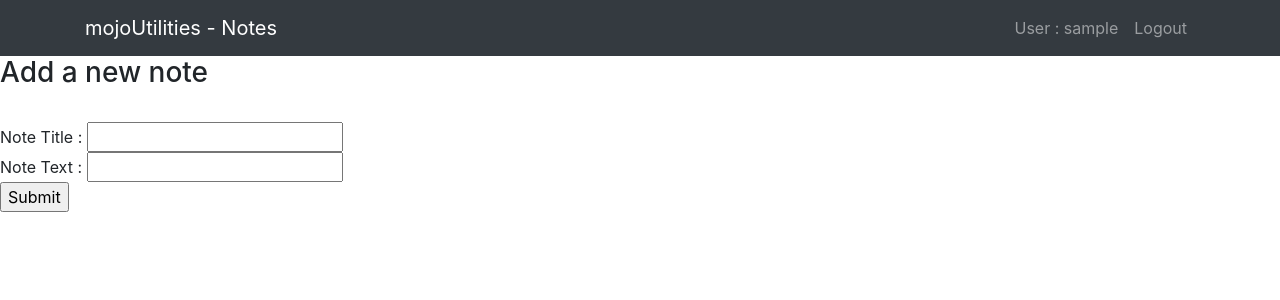
After one commit to suvigyaagr/mojoUtilities, a Django app: a page that uses mojoUtilities/notes/templates/notes/base.html in a window 1280 px wide. The commit adds this page. Shown: the top 300 px of the page. Run offline with Django 3.2, Linux system fonts and the light colour scheme; some libraries are stand-ins or nearby versions.

Commit message:
Adding and retreiving notes

```diff
--- /dev/null
+++ b/mojoUtilities/notes/templates/notes/add_new_note.html
@@ -0,0 +1,21 @@
+{% extends 'notes/base.html' %}
+
+{% block title %}
+	Add new note
+{% endblock title %}
+
+
+{% block body %}
+	<h3>Add a new note</h3>
+
+	<br>
+
+	<form action="{% url 'notes:add_note' user_name %}" method="post">
+		{% csrf_token %}
+		Note Title : <input type="text" name="note_title" required>
+		<br>
+		Note Text : <input type="text" name="note_text" required>
+		<br>
+		<input type="submit" value="Submit">
+	</form>
+{% endblock %}
--- a/mojoUtilities/notes/templates/notes/base.html
+++ b/mojoUtilities/notes/templates/notes/base.html
@@ -28,10 +28,10 @@
               <a class="nav-link" href="#">About</a>
             </li> -->
             <li class="nav-item">
-              <a class="nav-link" href="#">User : {% block user %}{% endblock user %}</a>
+              <a class="nav-link" href="#">User : {{ user_name }}</a>
             </li>
             <li class="nav-item">
-              <a class="nav-link" href="#">Logout</a>
+              <a class="nav-link" href="{% url 'notes:index' %}">Logout</a>
             </li>
           </ul>
         </div>
--- a/mojoUtilities/notes/templates/notes/login.html
+++ b/mojoUtilities/notes/templates/notes/login.html
@@ -8,7 +8,7 @@
 
 	<br>
 
-	<form action="login/" method="post">
+	<form action="{% url 'notes:login' %}" method="post">
 		{% csrf_token %}
 		Username : <input type="text" name="user_name" required>
 		<br>
--- a/mojoUtilities/notes/urls.py
+++ b/mojoUtilities/notes/urls.py
@@ -9,4 +9,6 @@ urlpatterns = [
 	url(r'^$', views.index, name='index'),
 	url(r'^login/$', views.userLogin, name='login'),
 	url(r'^@(?P<user_name>\w+)/dashboard/$', views.userDashboard, name='dashboard'),
+	url(r'^@(?P<user_name>\w+)/add_new_note/$', views.addNewNote, name='add_new_note'),
+	url(r'^@(?P<user_name>\w+)/add_note/$', views.addNote, name='add_note'),
 ]
--- a/mojoUtilities/notes/views.py
+++ b/mojoUtilities/notes/views.py
@@ -23,7 +23,29 @@ def userLogin(request):
 
 
 def userDashboard(request, user_name):
+    user_object = User.objects.get(user_name = user_name)
+    user_notes = NotesEntry.objects.filter(user_name = user_object)
+    context = {
+        'user_name': user_name,
+        'user_notes': user_notes,
+    }
+    return render(request, 'notes/user_dashboard.html', context)
+
+
+def addNewNote(request, user_name):
     context = {
         'user_name': user_name,
     }
-    return render(request, 'notes/user_dashboard.html', context)
+    return render(request, 'notes/add_new_note.html', context)
+
+
+def addNote(request, user_name):
+    user_object = User.objects.get(user_name = user_name)
+    note_title = request.POST.get("note_title")
+    note_text = request.POST.get("note_text")
+    note = NotesEntry(user_name=user_object, note_title= note_title, note_text = note_text)
+    note.save()
+    context = {
+        'user_name': user_name,
+    }
+    return HttpResponseRedirect('/notes/@%s/dashboard' %(user_name))
```
Also changed, not shown: mojoUtilities/notes/templates/notes/user_dashboard.html (+13 -3 lines).
